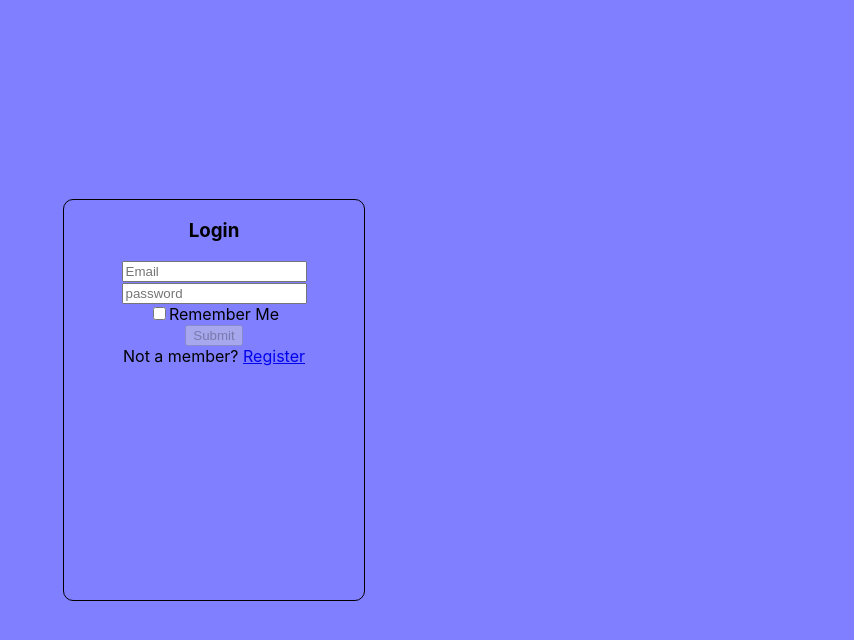
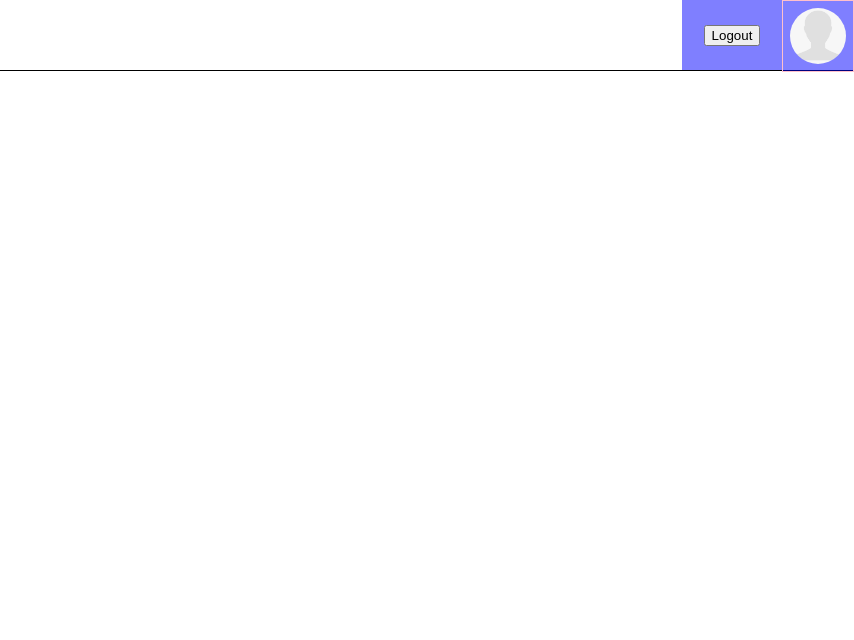
Before and after one commit to SaulReznik/team-builder, a React (Create React App) app: page / in a window 1280 px wide. Before the commit this address led to /login. Shown: the top 640 px of the page, without its empty margins (426-1280 px from the left). Built offline with nearby package versions, Linux system fonts and the light colour scheme.

Commit message:
Home, Header init

```diff
--- a/src/App.css
+++ b/src/App.css
@@ -17,6 +17,42 @@
   text-align: center;
 }
 
+/*------------------------Header------------------------*/
+
+header {
+  display: flex;
+  flex-direction: row;
+  justify-content: flex-end;
+  width: 100%;
+  height: 70px;
+  border-bottom: 1px solid black;
+  position: fixed;
+}
+
+.LogoutButtonContainer {
+  height: 100%;
+  width: 100px;
+}
+
+.AvatarHeaderContainer {
+  height: 100%;
+  width: 70px;
+  border: 1px solid pink;
+}
+
+.AvatarHeader {
+  height: 80%;
+  width: 80%;
+  border-radius: 50%;
+  border: none;
+  transition: border 0.3s;
+}
+
+.AvatarHeader:hover {
+  cursor: pointer;
+  border: 5px solid rgba(255, 255, 255, 0.582);
+}
+
 /* -----------------------Login------------------------ */
 
 .LoginContainer {
--- a/src/App.js
+++ b/src/App.js
@@ -1,7 +1,8 @@
 import React from 'react';
-import { Switch, Route, Redirect } from 'react-router-dom';
+import { Switch, Route } from 'react-router-dom';
 
 import './App.css';
+import Home from './components/Home';
 import Login from './components/Login';
 import Registration from './components/Registration';
 
@@ -10,7 +11,7 @@ class App extends React.Component{
     return (
       <div className="App">
         <Switch>
-          <Route exact path="/" render={() => <Redirect to='/login' /> } />
+          <Route exact path="/" render={props => <Home {...props} /> } />
           <Route exact path="/login" render={props => <Login {...props} />} />
           <Route exact path="/registration" render={props => <Registration {...props} />} />
         </Switch>
--- /dev/null
+++ b/src/components/Header.js
@@ -0,0 +1,20 @@
+import React from 'react';
+
+import avatar from '../avatar.png';
+
+class Header extends React.Component{
+    render() {
+        return(
+            <header>
+                <div className='LogoutButtonContainer FlexCenter'>
+                    <button>Logout</button>
+                </div>
+                <div className='AvatarHeaderContainer FlexCenter'>
+                    <img className='AvatarHeader' src={avatar} />
+                </div>
+            </header>
+        )
+    }
+}
+
+export default Header;
--- /dev/null
+++ b/src/components/Home.js
@@ -0,0 +1,15 @@
+import React from 'react';
+
+import Header from './Header';
+
+class Home extends React.Component {
+    render() {
+        return(
+            <div>
+                <Header />
+            </div>
+        )
+    }
+}
+
+export default Home;
--- a/src/components/Registration.js
+++ b/src/components/Registration.js
@@ -1,5 +1,6 @@
 import React from 'react';
 import isEmail from 'validator/lib/isEmail';
+import { Redirect } from 'react-router-dom';
 
 import FormField from './UI/FormField';
 
@@ -30,7 +31,7 @@ class Registration extends React.Component {
 
         //[TEMP] Just return for now while waiting for further instructions
         console.log('Validation was passed!')
-        return;
+        return <Redirect to='/'/>
     }
 
     //Getting the values, and if there's errors
@@ -84,6 +85,7 @@ class Registration extends React.Component {
             <div className="FlexCenter">
                 <div className="RegistrationContainer">
                     <h3>Registration</h3>
+                    <form onSubmit={this.onFormSubmit}>
                         <FormField
                             placeholder='First name'
                             name='firstname'
@@ -103,6 +105,7 @@ class Registration extends React.Component {
                         <FormField
                             placeholder='Birth Date'
                             name='birthdate'
+                            type='date'
                             value={this.state.fields.birthdate}
                             onChange={this.onInputChange}
                             validate={val => (val ? false : 'Birth Date Required')} //[TEMP]
@@ -169,6 +172,12 @@ class Registration extends React.Component {
                             validate={val => (val ? false : 'Password Required')} //[TEMP]
                         />
 
+                        <input
+                            type='submit'
+                            disabled={this.validate()}
+                            value='Submit'
+                        />
+                    </form>
                 </div>
             </div>
         )
--- a/src/components/UI/FormField.js
+++ b/src/components/UI/FormField.js
@@ -55,6 +55,15 @@ class FormField extends React.Component {
                         <label>{this.props.label}</label>
                     </div>
                 )
+            case 'date':
+                return (
+                    <input
+                        type='date'
+                        placeholder={this.props.placeholder}
+                        value={this.state.value}
+                        onChange={this.onChange}
+                    />
+                )
             default:
                 return (
                     <input
```
Also changed, not shown: src/avatar.png (added). Lines whose indentation alone changed are shown as unchanged.
